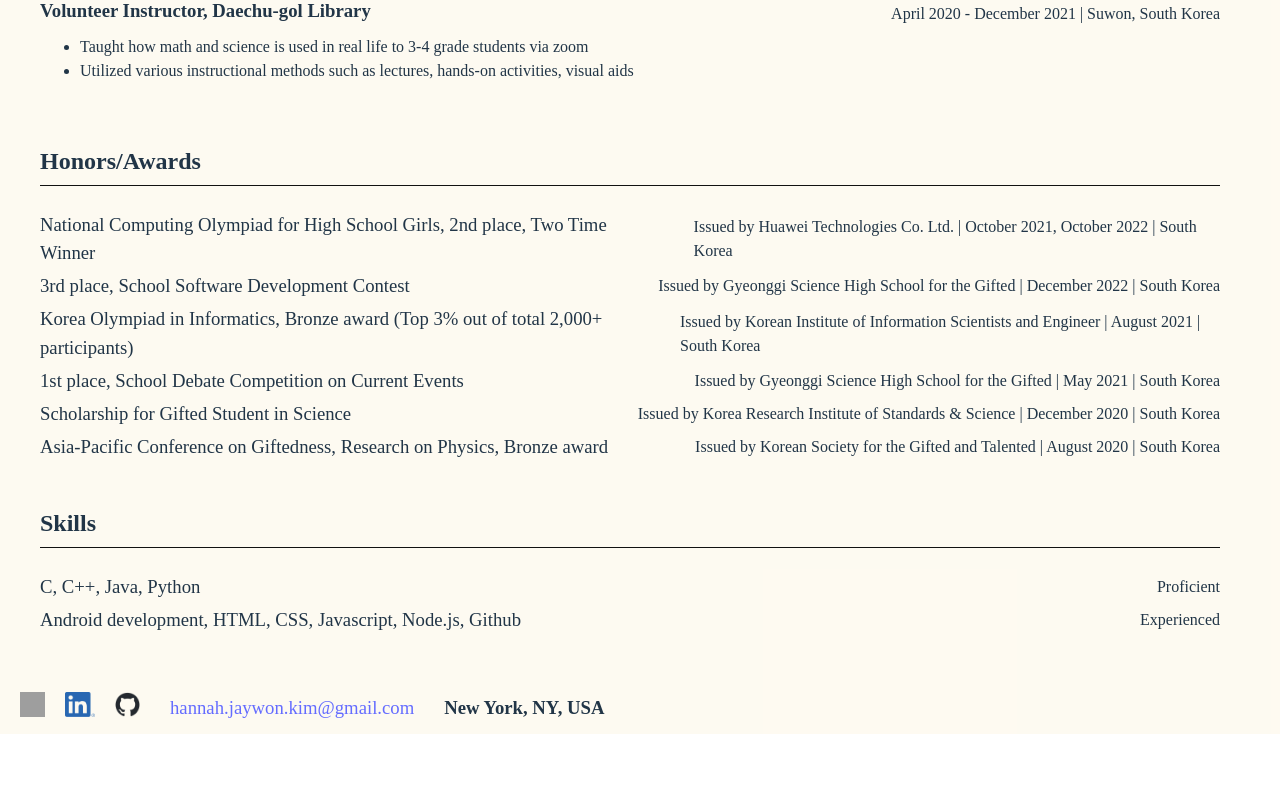
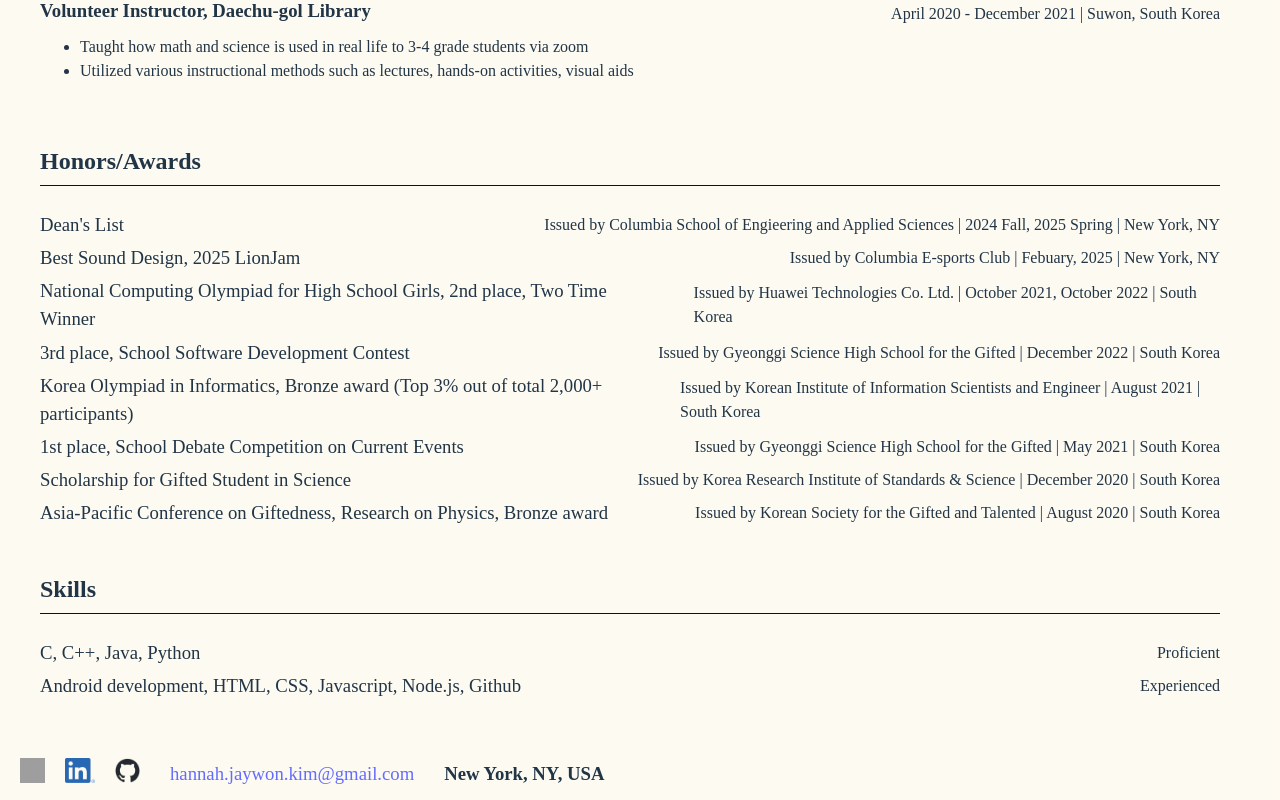
Before and after one commit to jwkimOwl/mywebsite, a React (Vite) app: page /#/Resume in a window 1280 px wide. Shown: the part 3242-4042 px from the top of the page. Before the commit the page ends 3976 px from the top, so only its background shows below. Built offline with nearby package versions, Linux system fonts and the light colour scheme; grey boxes are pictures that could not be loaded.

Commit message:
update resume

```diff
--- a/src/pages/Resume.jsx
+++ b/src/pages/Resume.jsx
@@ -260,6 +260,16 @@
         <hr className='dividing-line' />
         <div>
           <div className="inline-elements-unbold">
+            <h3>Dean's List</h3> <p>Issued by Columbia School of Engieering and Applied Sciences | 2024 Fall, 2025 Spring | New York, NY</p>
+          </div>
+        </div>
+        <div>
+          <div className="inline-elements-unbold">
+            <h3>Best Sound Design, 2025 LionJam</h3> <p>Issued by Columbia E-sports Club | Febuary, 2025 | New York, NY</p>
+          </div>
+        </div>
+        <div>
+          <div className="inline-elements-unbold">
             <h3>National Computing Olympiad for High School Girls, 2nd place, Two Time Winner</h3> <p>Issued by Huawei Technologies Co. Ltd. | October 2021, October 2022 | South Korea</p>
           </div>
         </div>
```
